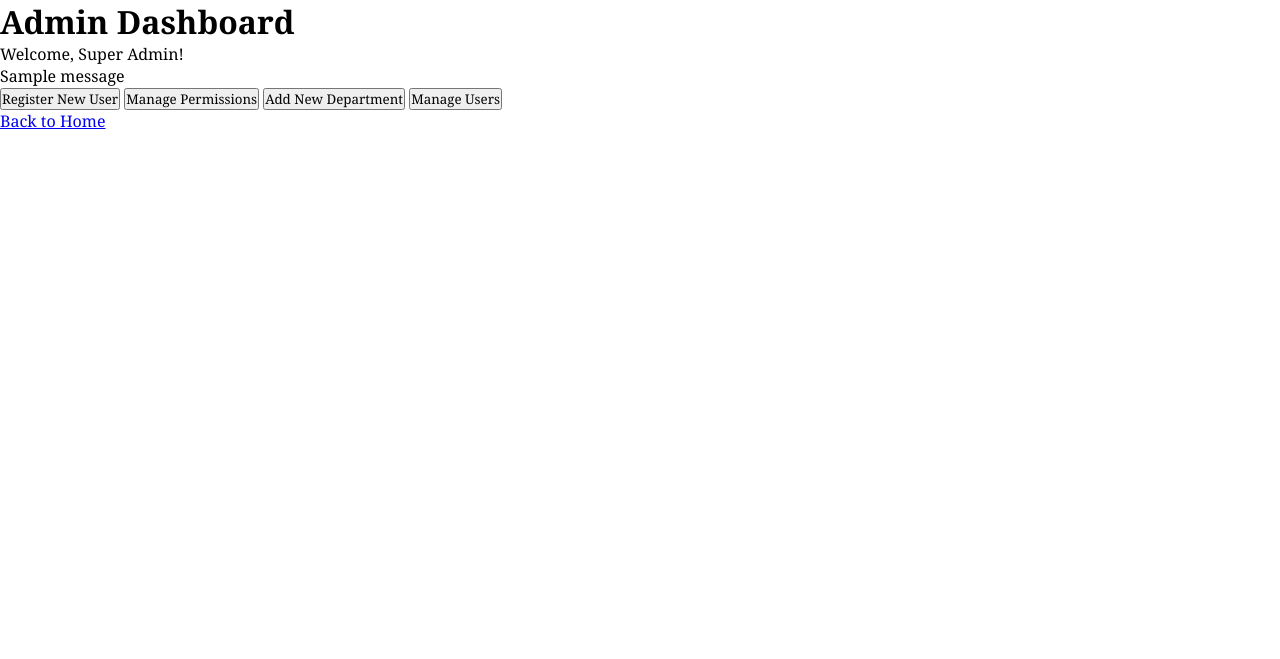
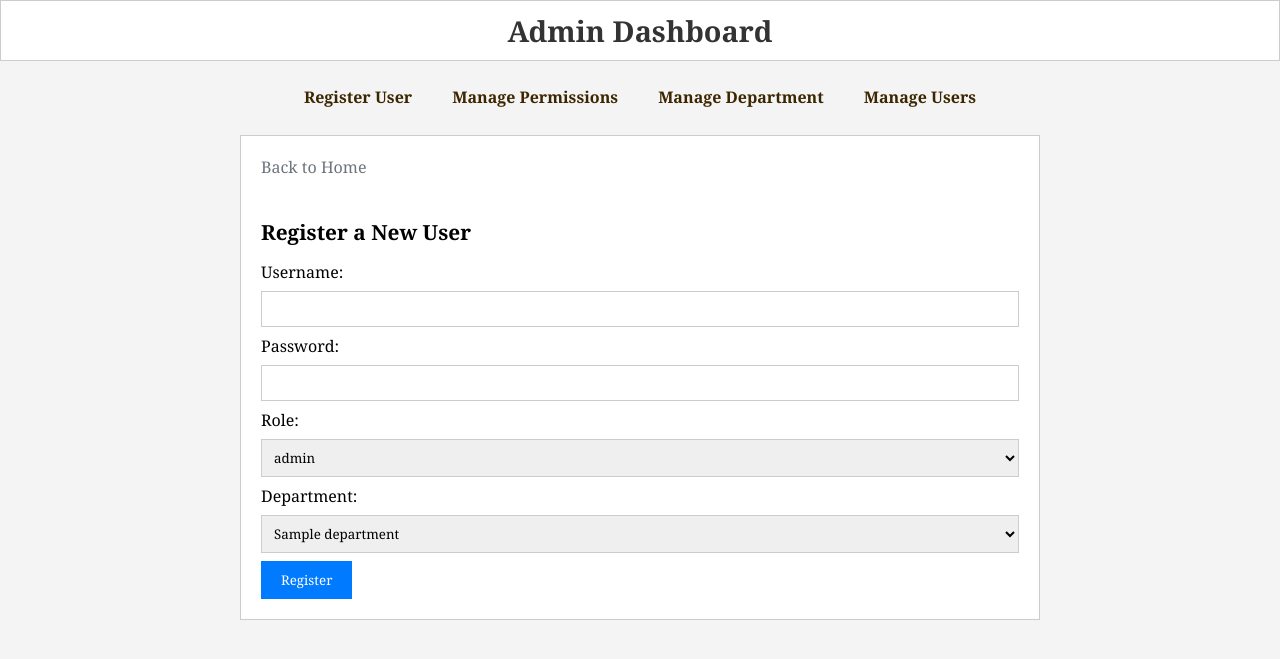
Before and after one commit to G-Mortelix/web-dev-pa-staff, a Flask app: page /admin_dashboard in a window 1280 px wide. Shown: the top 659 px of the page. Run offline with Flask 3, Linux system fonts and the light colour scheme; a user stored in the database is signed in; tables that the repository leaves empty hold one stand-in row (values such as "Sample post"); one stand-in notice (Sample message) is shown; parts of the project's set-up code (start-up, migrations or seed data) failed here and were passed over.

Commit message:
add manage dept functions, fixed the overall basic styling for admin dashboard

```diff
--- a/app.py
+++ b/app.py
@@ -324,6 +324,26 @@ def add_department():
     flash('Department added successfully!')
     return redirect(url_for('admin_dashboard'))
 
+@app.route('/delete_department', methods=['POST'])
+@login_required
+@super_admin_required
+def delete_department():
+    dept_name = request.form['dept_name'].strip()
+    if not dept_name:
+        flash('Please select a department to delete.')
+        return redirect(url_for('admin_dashboard'))
+
+    department = Department.query.filter_by(dept_name=dept_name).first()
+    if not department:
+        flash('Department not found.')
+        return redirect(url_for('admin_dashboard'))
+
+    db.session.delete(department)
+    db.session.commit()
+    flash('Department deleted successfully!')
+    return redirect(url_for('admin_dashboard'))
+
+
 @app.route('/register', methods=['GET', 'POST'], endpoint='register_user')
 @super_admin_required
 @login_required
--- a/static/style/styles.css
+++ b/static/style/styles.css
@@ -4,7 +4,7 @@
 * {
     margin: 0;
     padding: 0;
-    /* box-sizing: border-box; */
+    box-sizing: border-box;
     font-family: Georgia, 'Times New Roman', Times, serif;
 }
 
@@ -226,3 +289,128 @@ header {
     display: block;
     margin: 0 auto 20px;
 }
+
+
+/*admin dashboard*/
+
+/* Admin Dashboard Styles */
+/* Admin Dashboard Styles */
+body.admin-dashboard {
+    background-color: #f4f4f4;
+    margin: 0;
+    display: flex;
+    flex-direction: column;
+    align-items: center;
+}
+
+.dashboard-header {
+    width: 100%;
+    text-align: center;
+    justify-content: center;
+    padding: 10px 0;
+    border: 1px solid #ccc;
+    background-color: #ffffff;
+    margin-bottom: 20px;
+}
+
+.dashboard-header h1 {
+    margin: 0;
+    font-size: 1.8rem;
+    color: #333;
+}
+
+.dashboard-tabs {
+    display: flex;
+    gap: 20px;
+    width: 100%;
+    max-width: 800px;
+    justify-content: center;
+    margin-bottom: 20px;
+    font-size: 1rem;
+}
+
+.dashboard-tabs a {
+    color: #3c2600;
+    text-decoration: none;
+    border-bottom: 2px solid transparent;
+    padding: 5px 10px;
+    font-weight: bold;
+}
+
+.dashboard-tabs a:hover,
+.dashboard-tabs a:focus {
+    border-bottom: 2px solid #463100;
+}
+
+.dashboard-content {
+    width: 100%;
+    max-width: 800px;
+    background-color: #fff;
+    padding: 20px;
+    border: 1px solid #ccc;
+}
+
+.back-link {
+    display: inline-block;
+    margin-bottom: 20px;
+    color: #6c757d;
+    text-decoration: none;
+}
+
+.back-link:hover {
+    text-decoration: underline;
+}
+
+.admin-section {
+    margin-top: 20px;
+}
+
+.admin-section h2 {
+    font-size: 1.3rem;
+    margin-bottom: 15px;
+}
+
+.permissions-table, .users-table {
+    width: 100%;
+    border-collapse: collapse;
+    margin-top: 15px;
+}
+
+.permissions-table th, .users-table th,
+.permissions-table td, .users-table td {
+    border: 1px solid #333;
+    padding: 8px;
+    text-align: center;
+}
+
+.permissions-table th, .users-table th {
+    background-color: #f2f2f2;
+}
+
+.form-submit {
+    background-color: #007bff;
+    color: white;
+    border: none;
+    padding: 10px 20px;
+    cursor: pointer;
+}
+
+.form-submit:hover {
+    background-color: #0056b3;
+}
+
+input[type="text"], input[type="password"], select {
+    width: 100%;
+    padding: 8px;
+    margin: 8px 0;
+    border: 1px solid #ccc;
+}
+
+.form-submit.delete {
+    background-color: #d9534f;
+    color: white;
+}
+
+.form-submit.delete:hover {
+    background-color: #c9302c;
+}
--- a/templates/admin_dashboard.html
+++ b/templates/admin_dashboard.html
@@ -4,30 +4,23 @@
     <title>Admin Dashboard</title>
     <link rel="stylesheet" href="{{ url_for('static', filename='style/styles.css') }}">
 </head>
-<body>
+<body class="admin-dashboard">
+    <header class="dashboard-header">
         <h1>Admin Dashboard</h1>
-    <p>Welcome, Super Admin!</p>
+    </header>
 
-    <!-- Flash messages -->
-    {% with messages = get_flashed_messages() %}
-        {% if messages %}
-            <div class="flash-messages">
-                {% for message in messages %}
-                    <p>{{ message }}</p>
-                {% endfor %}
-            </div>
-        {% endif %}
-    {% endwith %}
-
-    <div class="admin-actions">
-        <button onclick="toggleSection('registerSection')">Register New User</button>
-        <button onclick="toggleSection('managePermissionsSection')">Manage Permissions</button>
-        <button onclick="toggleSection('addDepartmentSection')">Add New Department</button>
-        <button onclick="toggleSection('manageUsersSection')">Manage Users</button>
+    <div class="dashboard-tabs">
+        <a href="javascript:void(0)" onclick="toggleSection('registerSection')">Register User</a>
+        <a href="javascript:void(0)" onclick="toggleSection('managePermissionsSection')">Manage Permissions</a>
+        <a href="javascript:void(0)" onclick="toggleSection('manageDepartmentSection')">Manage Department</a>
+        <a href="javascript:void(0)" onclick="toggleSection('manageUsersSection')">Manage Users</a>
     </div>
 
+    <div class="dashboard-content">
+        <a href="{{ url_for('home') }}" class="back-link">Back to Home</a>
+
         <!-- Register New User Section -->
-    <div id="registerSection" class="admin-section" style="display: none;">
+        <div id="registerSection" class="admin-section">
             <h2>Register a New User</h2>
             <form method="POST" action="{{ url_for('register_user') }}">
                 <label for="username">Username:</label>
@@ -50,14 +43,14 @@
                     {% endfor %}
                 </select>
 
-            <button type="submit">Register</button>
+                <button type="submit" class="form-submit">Register</button>
             </form>
         </div>
 
         <!-- Manage Permissions Section -->
-    <div id="managePermissionsSection" class="admin-section" style="display: none;">
+        <div id="managePermissionsSection" class="admin-section">
             <h2>Manage Permissions</h2>
-        <table>
+            <table class="permissions-table">
                 <tr>
                     <th>Role</th>
                     <th>Folder</th>
@@ -79,20 +72,47 @@
             </table>
         </div>
 
-    <!-- Add New Department Section -->
-    <div id="addDepartmentSection" class="admin-section" style="display: none;">
-        <h2>Add New Department</h2>
+        <!-- Manage Department Section -->
+        <div id="manageDepartmentSection" class="admin-section" style="display: none;">
+            <h2>Manage Department</h2>
+
+            <!-- Initial buttons to choose between Add or Delete Department -->
+            <div id="manageDeptOptions">
+                <button onclick="showAddDeptForm()">Add Department</button>
+                <button onclick="showDeleteDeptForm()">Delete Department</button>
+            </div>
+
+            <!-- Add Department Form -->
+            <div id="addDeptForm" style="display: none;">
+                <h3>Add Department</h3>
                 <form method="POST" action="{{ url_for('add_department') }}">
                     <label for="dept_name">Department Name:</label>
                     <input type="text" id="dept_name" name="dept_name" required>
-            <button type="submit">Add Department</button>
+                    <button type="submit" class="form-submit">Add Department</button>
+                    <button type="button" onclick="resetManageDept()">Back</button>
                 </form>
             </div>
 
+            <!-- Delete Department Form -->
+            <div id="deleteDeptForm" style="display: none;">
+                <h3>Delete Department</h3>
+                <form method="POST" action="{{ url_for('delete_department') }}">
+                    <label for="delete_dept_name">Select Department:</label>
+                    <select id="delete_dept_name" name="dept_name" required>
+                        {% for department in departments %}
+                            <option value="{{ department.dept_name }}">{{ department.dept_name }}</option>
+                        {% endfor %}
+                    </select>
+                    <button type="submit" class="form-submit delete">Delete Department</button>
+                    <button type="button" onclick="resetManageDept()">Back</button>
+                </form>
+            </div>
+        </div>
+
         <!-- Manage Users Section -->
-    <div id="manageUsersSection" class="admin-section" style="display: none;">
+        <div id="manageUsersSection" class="admin-section">
             <h2>Manage Users</h2>
-        <table>
+            <table class="users-table">
                 <tr>
                     <th>Username</th>
                     <th>Role</th>
@@ -104,21 +124,25 @@
                         <td>{{ user.username }}</td>
                         <td>{{ user.role.role_name }}</td>
                         <td>{{ user.department.dept_name }}</td>
-                    <td>
-                        <button onclick="deleteUser('{{ user.user_id }}')">Delete</button>
-                    </td>
+                        <td><button onclick="deleteUser('{{ user.user_id }}')">Delete</button></td>
                     </tr>
                 {% endfor %}
             </table>
         </div>
-
-    <p><a href="{{ url_for('home') }}">Back to Home</a></p>
+    </div>
 
     <script>
         function toggleSection(sectionId) {
-            const section = document.getElementById(sectionId);
-            section.style.display = section.style.display === 'none' ? 'block' : 'none';
+            document.querySelectorAll('.admin-section').forEach(section => {
+                section.style.display = 'none';
+            });
+            document.getElementById(sectionId).style.display = 'block';
         }
+
+        // Display the register section by default on page load
+        document.addEventListener("DOMContentLoaded", function() {
+            toggleSection('registerSection');
+        });
 
         function deleteUser(userId) {
             if (confirm("Are you sure you want to delete this user?")) {
@@ -136,6 +160,24 @@
                 });
             }
         }
+
+        function showAddDeptForm() {
+        document.getElementById('manageDeptOptions').style.display = 'none';
+        document.getElementById('addDeptForm').style.display = 'block';
+        document.getElementById('deleteDeptForm').style.display = 'none';
+    }
+
+    function showDeleteDeptForm() {
+        document.getElementById('manageDeptOptions').style.display = 'none';
+        document.getElementById('deleteDeptForm').style.display = 'block';
+        document.getElementById('addDeptForm').style.display = 'none';
+    }
+
+    function resetManageDept() {
+        document.getElementById('manageDeptOptions').style.display = 'block';
+        document.getElementById('addDeptForm').style.display = 'none';
+        document.getElementById('deleteDeptForm').style.display = 'none';
+    }
     </script>
 </body>
 </html>
```
Also changed, not shown: other parts of static/style/styles.css (+68 -5 lines), templates/login.html (+3 -4 lines), 3 other files. Lines whose indentation alone changed are shown as unchanged.
